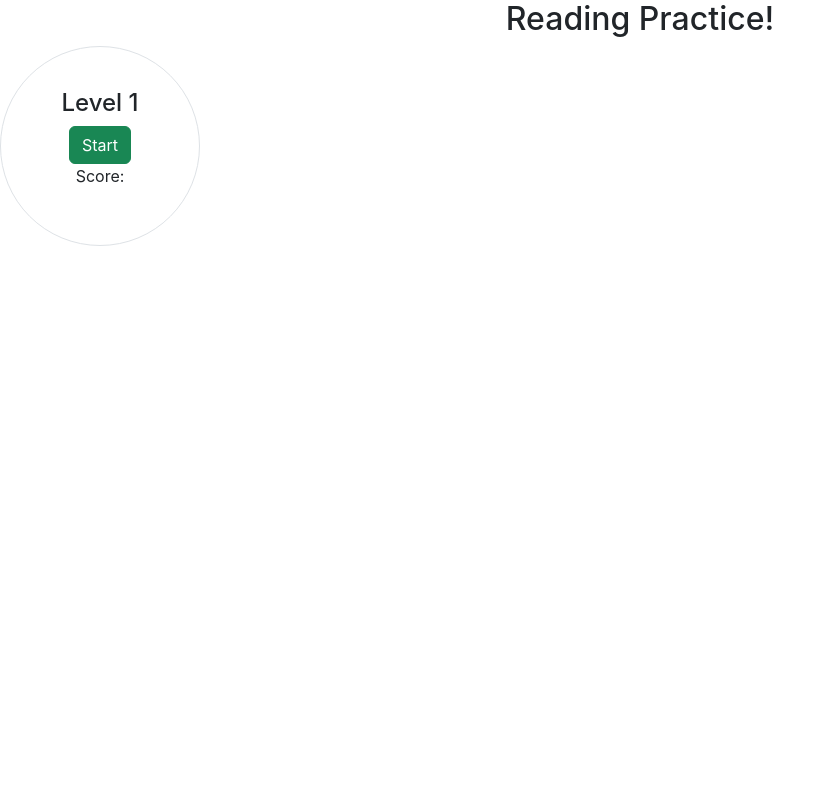
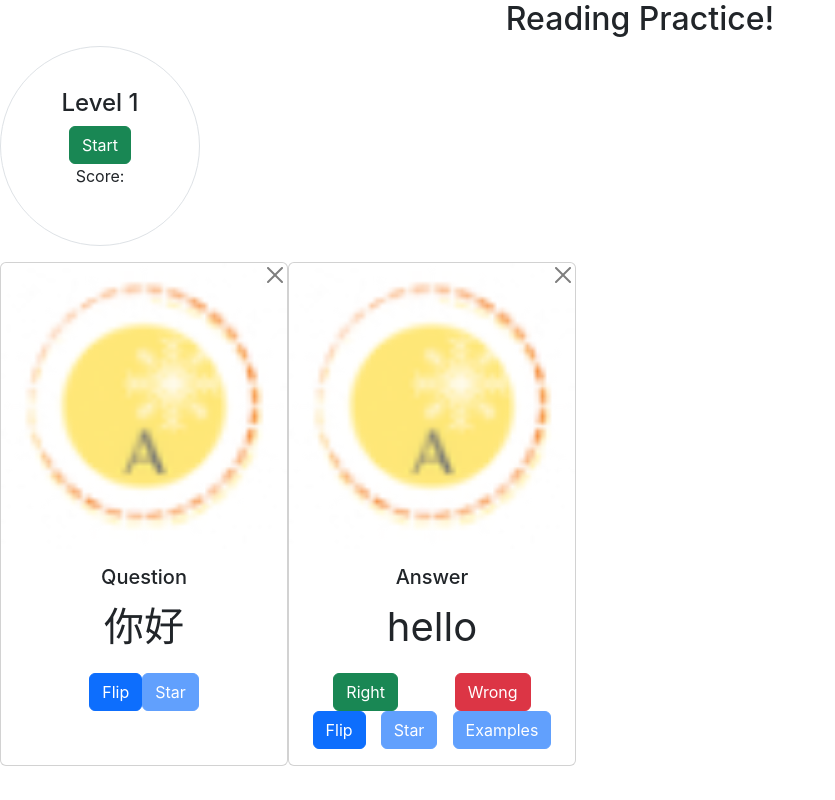
Before and after one commit to wint3rsun/flashcard-app, a React (Create React App) app in the folder client/: page / in a window 1280 px wide. Shown: the part 800-1600 px from the top of the page, without its empty margins (0-835 px from the left). Built offline with nearby package versions, Linux system fonts and the light colour scheme.

Commit message:
add rough layout of a flashcard

```diff
--- a/client/src/components/Reading/Reading.jsx
+++ b/client/src/components/Reading/Reading.jsx
@@ -1,6 +1,25 @@
 import "./Reading.css"
 
 export default function Reading() {
+  const flashcard = {
+    1:{
+      side1: "你好",
+      side2: "hello",
+      img: ""
+    }
+  }
+
+  const showFlashcards = () => {
+    alert("flashcard button clicked");
+  }
+
+  const flipFlashcard = () => {
+    alert("flip flip flip");
+  }
+
+  const quitRound = () => {
+    alert("quitter that is what you are~")
+  }
   return (
     <section className="reading-section" style={{height:"100vh"}}>
       <h2>Reading Practice!</h2>
@@ -8,15 +27,40 @@ export default function Reading() {
         <li>
         <section className="lvl-section border rounded-circle d-flex flex-column justify-content-center">
           <h4>Level 1</h4>
-          <button type="button" className="btn btn-success align-self-center">Start</button>
+          <button onClick={showFlashcards} type="button" className="btn btn-success align-self-center">Start</button>
           <p>Score:</p>
         </section>
         </li>
       </ul>
-
-
-
-
+      <section className="flashcards d-flex">
+        <div className="card position-relative" style={{width: "18rem"}}>
+          <button onClick={quitRound} type="button" className="btn-close position-absolute top-0 end-0" aria-label="Close"></button>
+          <img src="logo57.png" className="card-img-top" alt="logo"/>
+          <div className="card-body">
+            <h5 className="card-title">Question</h5>
+            <p className="card-text fs-1">{flashcard[1].side1} <i className="bi bi-volume-up"></i> </p>
+            <button onClick={flipFlashcard} className="btn btn-primary">Flip</button>
+            <button className="btn btn-primary disabled">Star</button>
+          </div>
+        </div>
+        <div className="card position-relative" style={{width: "18rem"}}>
+          <button onClick={quitRound} type="button" className="btn-close position-absolute top-0 end-0" aria-label="Close"></button>
+          <img src="logo57.png" className="card-img-top" alt="logo"/>
+          <div className="card-body">
+            <h5 className="card-title">Answer</h5>
+            <p className="card-text fs-1">{flashcard[1].side2} <i className="bi bi-volume-up"></i></p>
+            <div className="d-flex justify-content-around">
+              <button className="btn btn-success">Right</button>
+              <button className="btn btn-danger">Wrong</button>
+            </div>
+            <div className="d-flex justify-content-around">
+              <button onClick={flipFlashcard} className="btn btn-primary">Flip</button>
+              <button className="btn btn-primary disabled">Star</button>
+              <button className="btn btn-primary disabled">Examples</button>
+            </div>
+          </div>
+        </div>
+      </section>
     </section>
   )
 }
```
